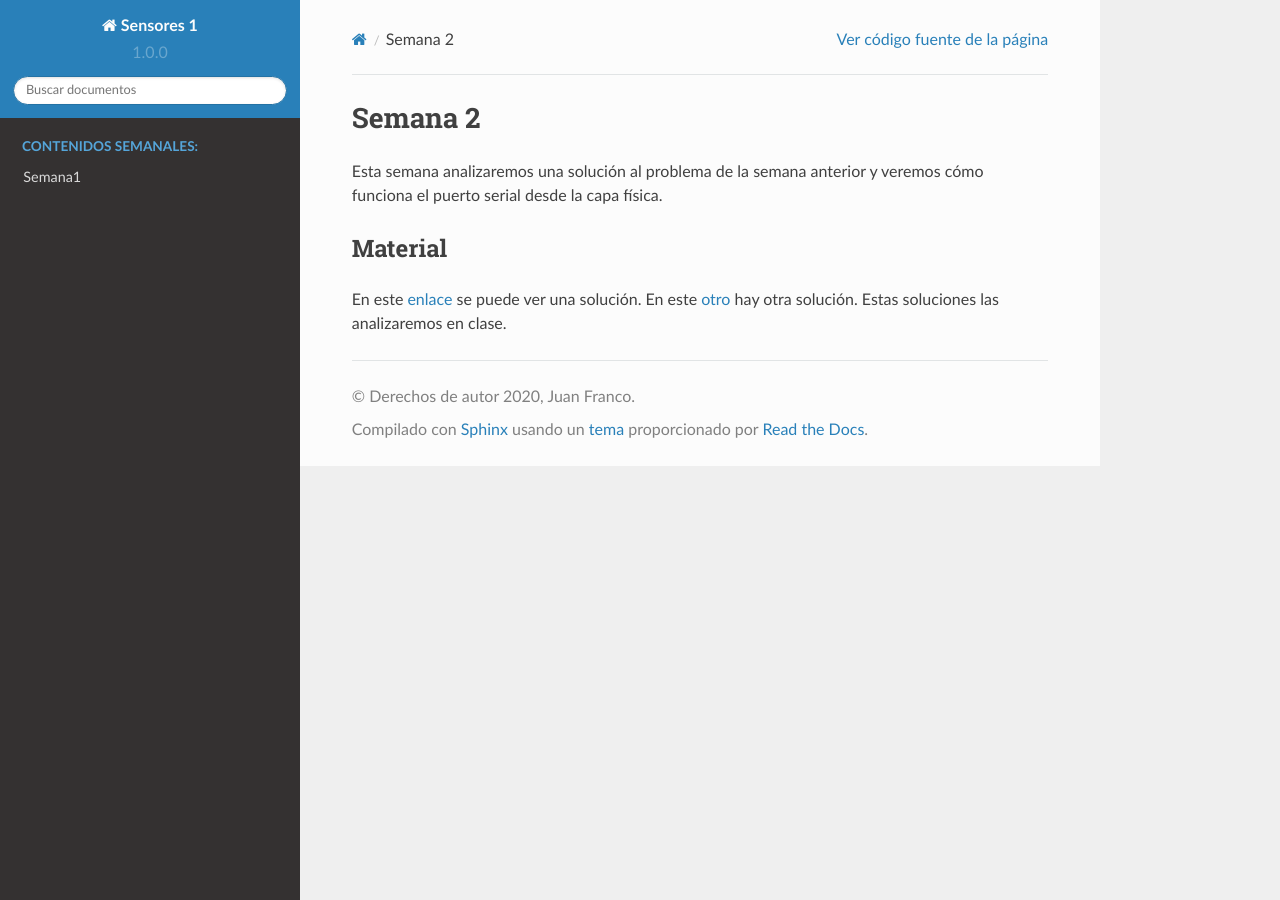
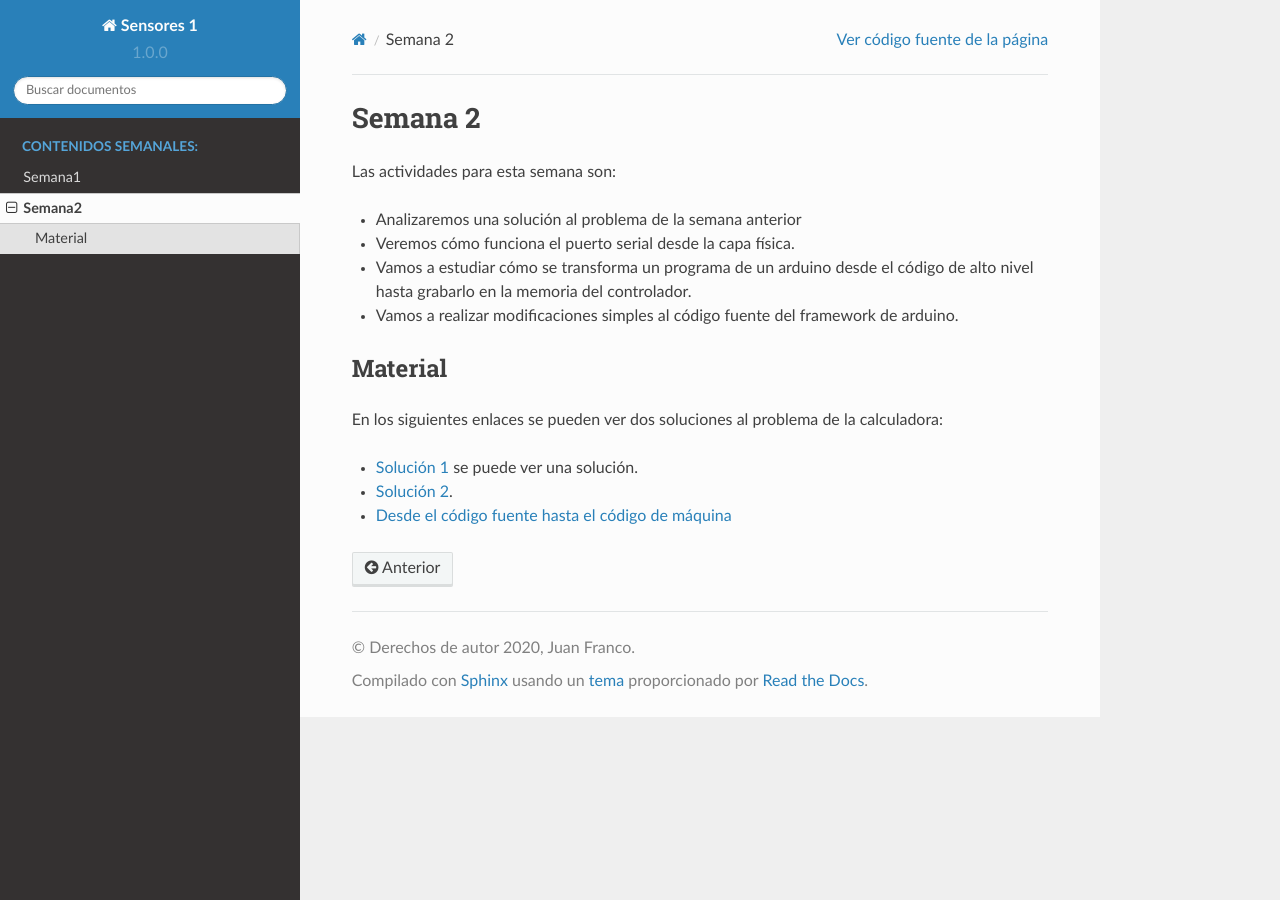
Before and after one commit to juanferfranco/sensores1, a Sphinx documentation site: the page built from docs/_semana2/semana2.rst, in a window 1280 px wide. Built offline with Sphinx 7.4.7 and the Read the Docs theme 2.0.0, drawn with Linux system fonts in a browser that asks for light colours.

Commit message:
add week 2

```diff
--- a/docs/_semana2/semana2.rst
+++ b/docs/_semana2/semana2.rst
@@ -1,10 +1,23 @@
 Semana 2
 ===========
-Esta semana analizaremos una solución al problema de la semana anterior y veremos
-cómo funciona el puerto serial desde la capa física.
+
+Las actividades para esta semana son:
+
+* Analizaremos una solución al problema de la semana anterior
+* Veremos cómo funciona el puerto serial desde la capa física.
+* Vamos a estudiar cómo se transforma un programa de un arduino
+  desde el código de alto nivel hasta grabarlo en la memoria
+  del controlador.
+* Vamos a realizar modificaciones simples al código fuente del
+  framework de arduino.
 
 Material
 ---------------
-En este `enlace <https://github.com/juanferfranco/sensores1/tree/master/Projects/Calculadora>`__ se puede ver una solución.
-En este `otro <https://github.com/juanferfranco/sensores1/tree/master/Projects/CalculadoraStrings>`__ hay otra solución.
-Estas soluciones las analizaremos en clase.
+
+En los siguientes enlaces se pueden ver dos soluciones al problema
+de la calculadora:
+
+* `Solución 1 <https://github.com/juanferfranco/sensores1/tree/master/Projects/Calculadora>`__
+  se puede ver una solución.
+* `Solución 2 <https://github.com/juanferfranco/sensores1/tree/master/Projects/CalculadoraStrings>`__.
+* `Desde el código fuente hasta el código de máquina <https://docs.google.com/presentation/d/1ALFSDo1SPdwFz1l3JuEe_uvgPX0AkpxW5rRN4zhH0ac/edit?usp=sharing>`__
--- a/docs/index.rst
+++ b/docs/index.rst
@@ -57,3 +57,4 @@ el aula y 5 horas de trabajo autónomo.
    :caption: Contenidos semanales:
 
    Semana1 <_semana1/semana1>
+   Semana2 <_semana2/semana2>
```
Also changed, not shown: 9 other files.
